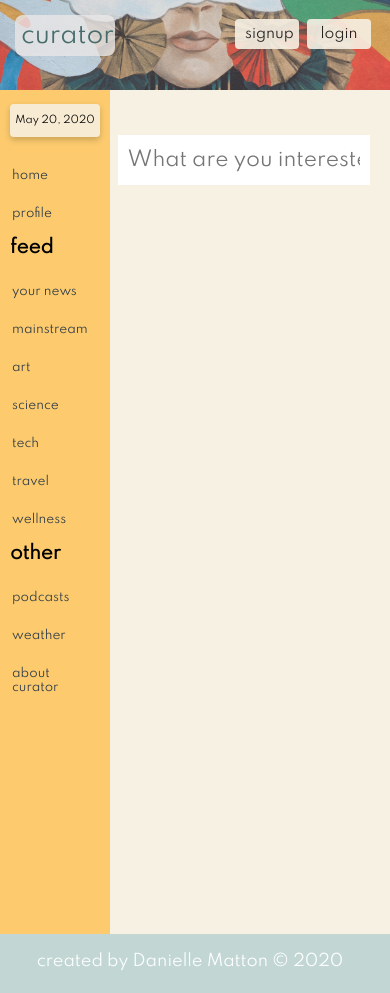
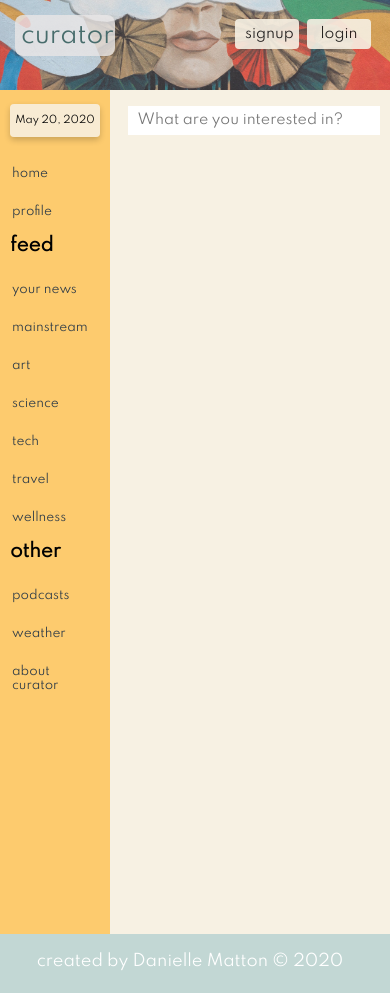
Before and after one commit to dlynnea/kluster-news-frontend, a React (Create React App) app: page / in a window 390 px wide. Built offline with nearby package versions, Linux system fonts and the light colour scheme.

Commit message:
styling for mobile

```diff
--- a/src/styling/_mobile.scss
+++ b/src/styling/_mobile.scss
@@ -123,13 +123,13 @@
         }
 
         .date {
-            margin: 14px 2px 20px 10px;
+            margin: 14px 2px 18px 10px;
         }
 
     }
 
     .container .secondColumn {
-
+        padding: 16px 10px 20px 30px;
 
         .auth-container {
             align-items: flex-start;
@@ -137,8 +137,15 @@
             padding: 0;
         }
 
-        .inputField {
-            font-size: 20px;
+        .newsLink {
+            font-size: 0.8rem;
+        }
+
+        input.inputField {
+            font-size: 14px;
+            height: 29px;
+            margin-top: 0;
+            margin-bottom: 18px;
         }
     }
 
```
